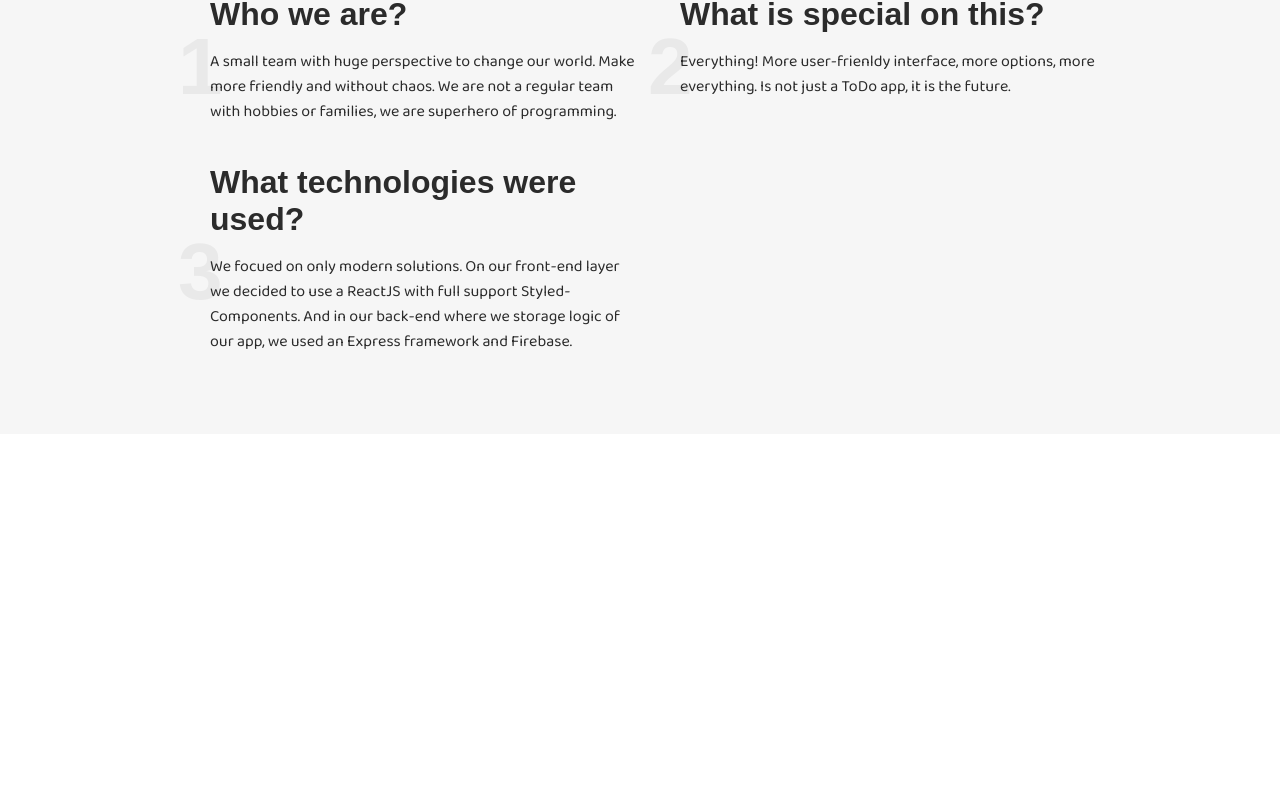
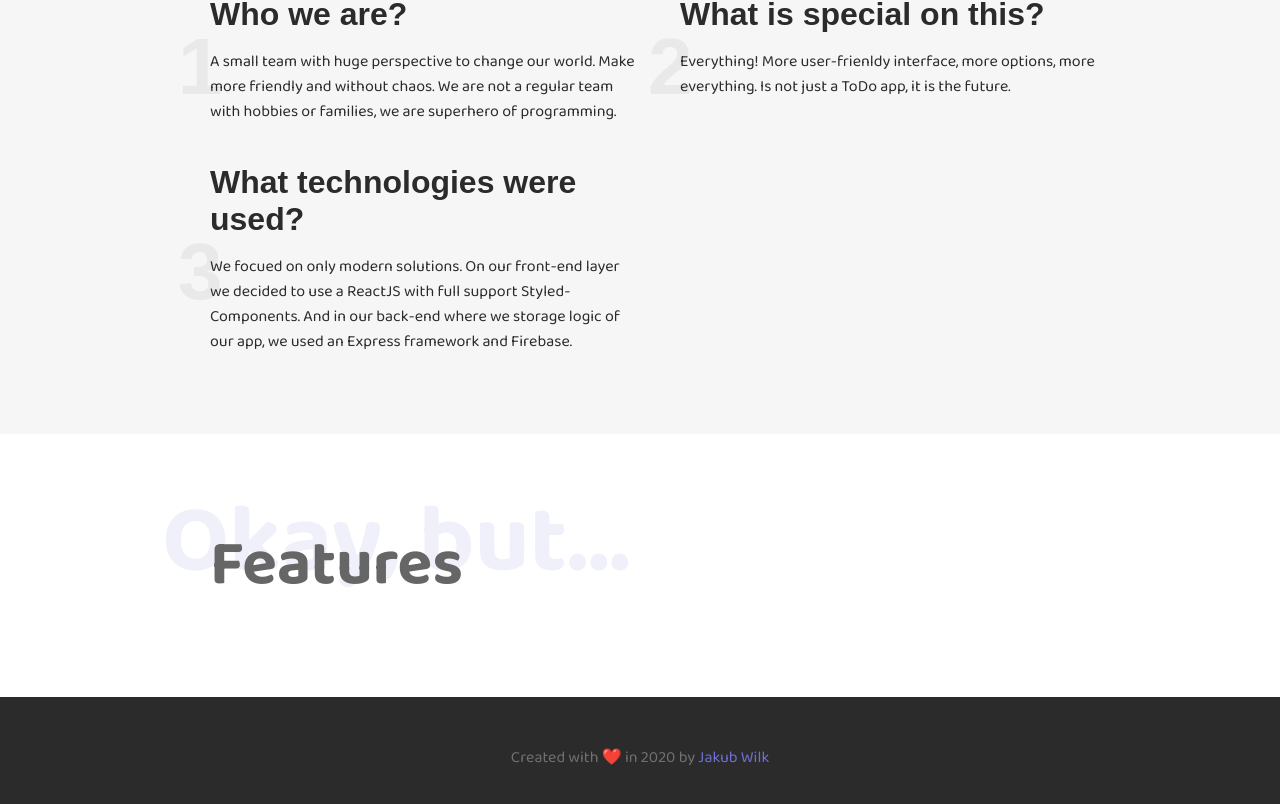
Before and after one commit to jakubwilk/todolist, a React (Create React App) app: page / in a window 1280 px wide. Shown: the part 987-1791 px from the top of the page. Before the commit the page ends 1421 px from the top, so only its background shows below. Built offline with nearby package versions, Linux system fonts and the light colour scheme.

Commit message:
Add Features and Footer component

```diff
--- /dev/null
+++ b/src/features-component/Features.js
@@ -0,0 +1,54 @@
+import React from 'react';
+import styled from 'styled-components';
+
+const FeaturesWrapper = styled.section`
+  padding-top: 5rem;
+  padding-bottom: 5rem;
+`;
+
+const Container = styled.div`
+  width: 100%;
+  padding-left: 2rem;
+  padding-right: 2rem;
+
+  @media screen and (min-width: 768px) {
+    max-width: 860px;
+    margin-left: auto;
+    margin-right: auto;
+  }
+
+  @media screen and (min-width: 960px) {
+    padding-left: 0;
+    padding-right: 0;
+  }
+`;
+
+const SectionTitle = styled.h2`
+  font-size: 4rem;
+  margin: 0;
+  color: #666;
+  position: relative;
+  z-index: 1;
+
+  &::after {
+    content: "Okay, but...";
+    position: absolute;
+    top: -3rem;
+    left: -3rem;
+    color: rgba(112,111,211, .1);
+    z-index: -1;
+    font-size: 6rem;
+  }
+`;
+
+const Features = () => {
+  return (
+    <FeaturesWrapper>
+      <Container>
+        <SectionTitle>Features</SectionTitle>
+      </Container>
+    </FeaturesWrapper>
+  )
+}
+
+export default Features;
--- /dev/null
+++ b/src/footer-component/Footer.js
@@ -0,0 +1,55 @@
+import React from 'react';
+import styled from 'styled-components';
+
+const FooterWrapper = styled.section`
+  background-color: #2b2b2b;
+  padding-top: 3rem;
+  padding-bottom: 3rem;
+`;
+
+const Container = styled.div`
+  width: 100%;
+  padding-left: 2rem;
+  padding-right: 2rem;
+
+  @media screen and (min-width: 768px) {
+    max-width: 860px;
+    margin-left: auto;
+    margin-right: auto;
+  }
+
+  @media screen and (min-width: 960px) {
+    padding-left: 0;
+    padding-right: 0;
+  }
+`;
+
+const FooterText = styled.p`
+  margin-top: 0;
+  margin-bottom: 0;
+  text-align: center;
+  color: #717171;
+
+  & > a {
+    color: #706fd3;
+    text-decoration: none;
+    transition: all .1s ease-in-out;
+
+    &:hover,
+    &:focus {
+      color: #717171;
+    }
+  }
+`;
+
+const Footer = () => {
+  return (
+    <FooterWrapper>
+      <Container>
+        <FooterText>Created with <span role='img' aria-label='Heart'>❤️</span> in 2020 by <a href='https://www.jakubwilk.pl/' title='Jakub Wilk - Front End Developer' target='__blank' rel='noopener'>Jakub Wilk</a></FooterText>
+      </Container>
+    </FooterWrapper>
+  )
+}
+
+export default Footer;
--- a/src/homepage-component/HomePage.js
+++ b/src/homepage-component/HomePage.js
@@ -1,7 +1,10 @@
 import React from 'react';
+
 import Navigation from '../navigation-component/Navigation';
 import Home from '../home-component/Home';
 import About from '../about-component/About';
+import Features from '../features-component/Features';
+import Footer from '../footer-component/Footer';
 
 const HomePage = () => {
   return (
@@ -9,6 +12,8 @@ const HomePage = () => {
       <Navigation />
       <Home />
       <About />
+      <Features />
+      <Footer />
     </>
   );
 }
```
